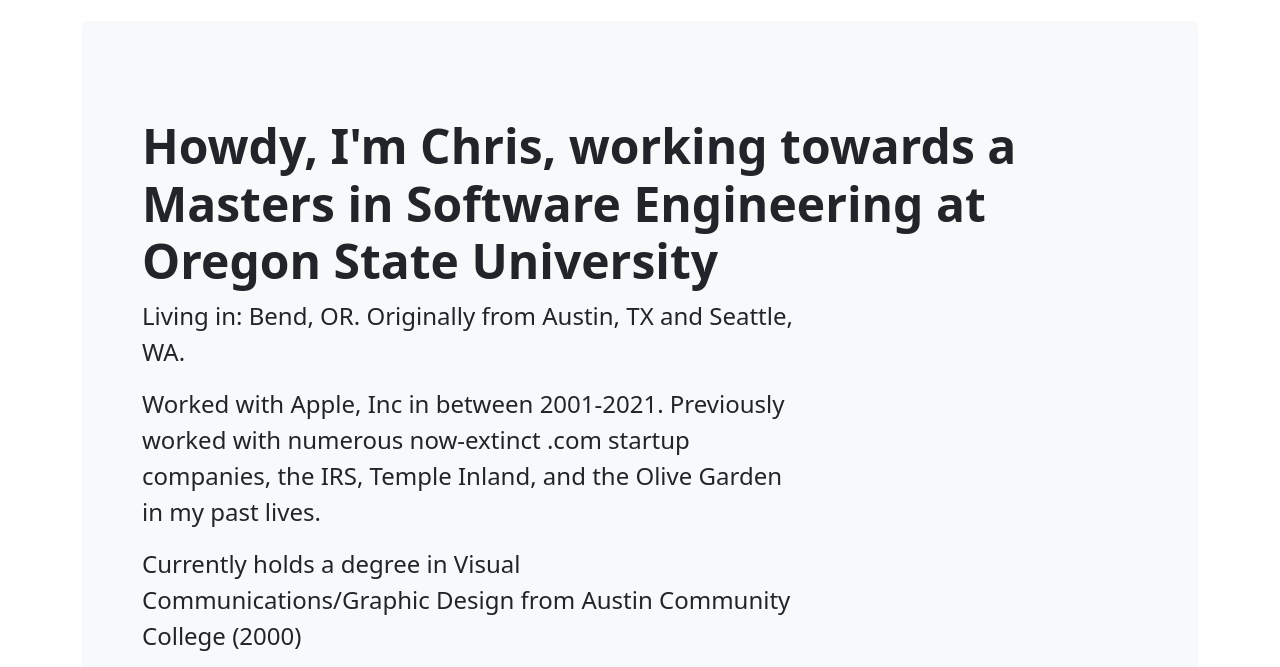
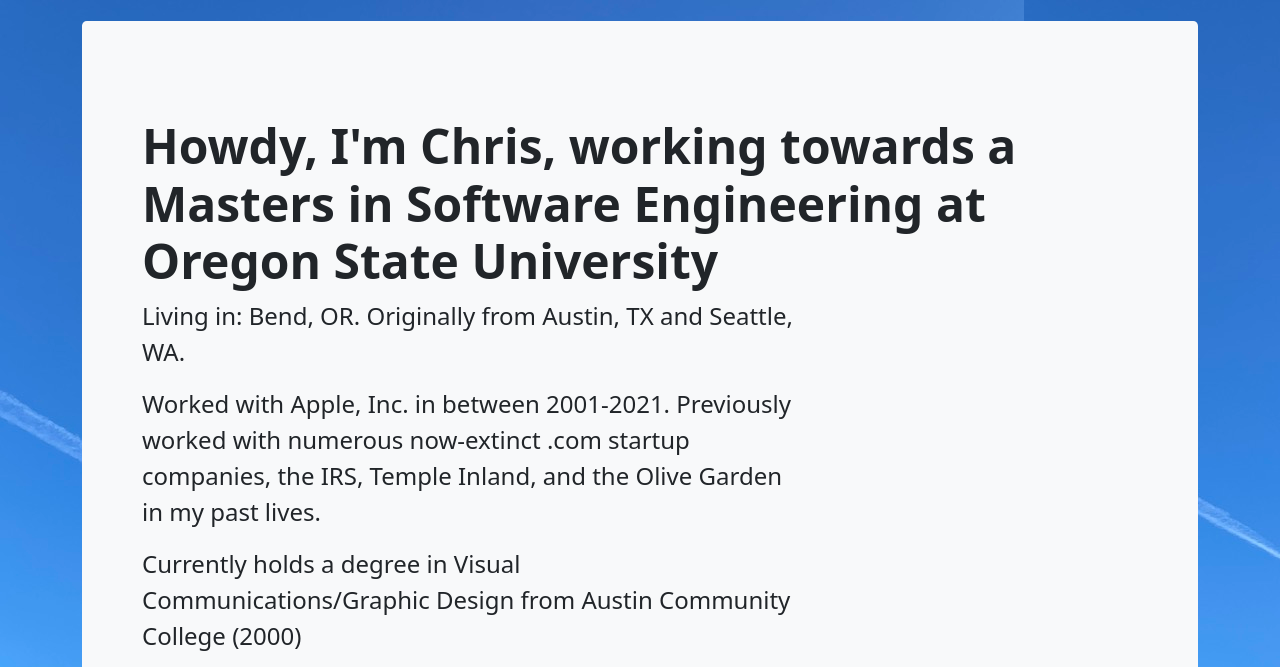
Before and after one commit to scramblesthedeathdealer/scramblesthedeathdealer.github.io, a plain HTML site: page index.html in a window 1280 px wide. Shown: the part 80-747 px from the top of the page. Drawn offline with nearby package versions, Linux system fonts and the light colour scheme.

Commit message:
Update to index
Added background image, cleaned up description text a tiny bit

```diff
--- a/index.html
+++ b/index.html
@@ -29,7 +29,7 @@
 
   </head>
   <body>
-
+<body background="IMG_1367.JPG">
 <main>
   <div class="container py-4">
     <header class="pb-3 mb-4 border-bottom">
@@ -42,7 +42,7 @@
       <div class="container-fluid py-5">
         <h1 class="display-5 fw-bold">Howdy, I'm Chris, working towards a Masters in Software Engineering at Oregon State University</h1>
         <p class="col-md-8 fs-4">Living in: Bend, OR. Originally from Austin, TX and Seattle, WA.</p>
-        <p class="col-md-8 fs-4">Worked with Apple, Inc in between 2001-2021. Previously worked with numerous now-extinct .com startup companies, the IRS, Temple Inland, and the Olive Garden in my past lives.</p>
+        <p class="col-md-8 fs-4">Worked with Apple, Inc. in between 2001-2021. Previously worked with numerous now-extinct .com startup companies, the IRS, Temple Inland, and the Olive Garden in my past lives.</p>
         <p class="col-md-8 fs-4">Currently holds a degree in Visual Communications/Graphic Design from Austin Community College (2000)</p>
         <button class="btn btn-primary btn-lg" type="button">Non-functional link to Resume</button>
       </div>
```
Also changed, not shown: IMG_1367.JPG (added).
